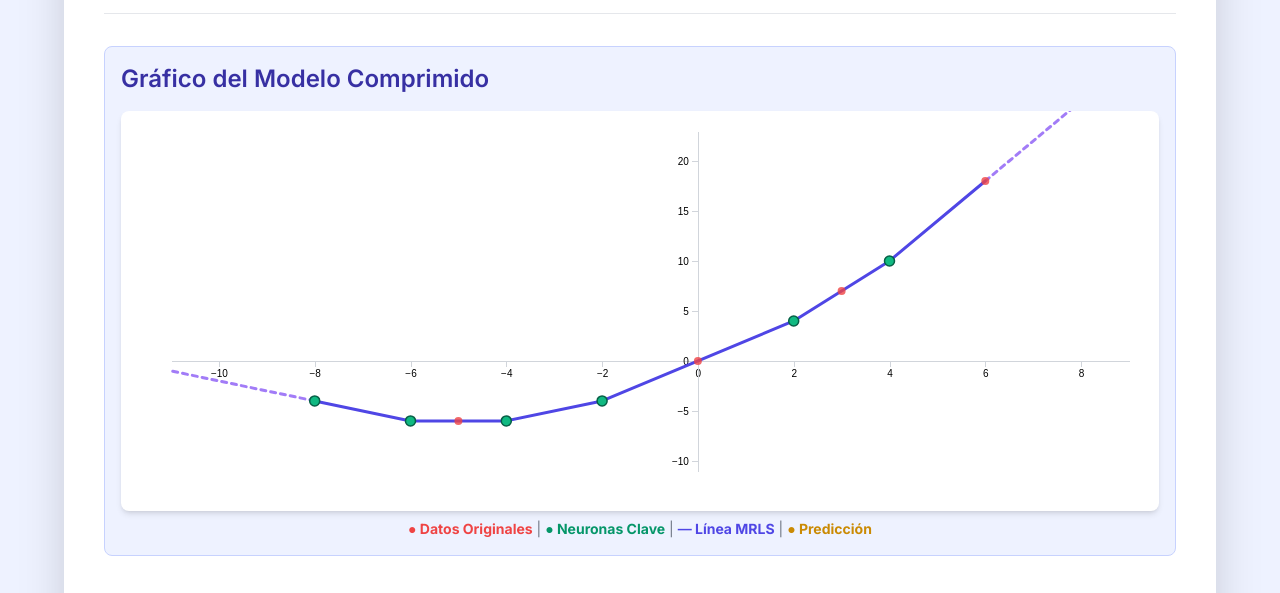
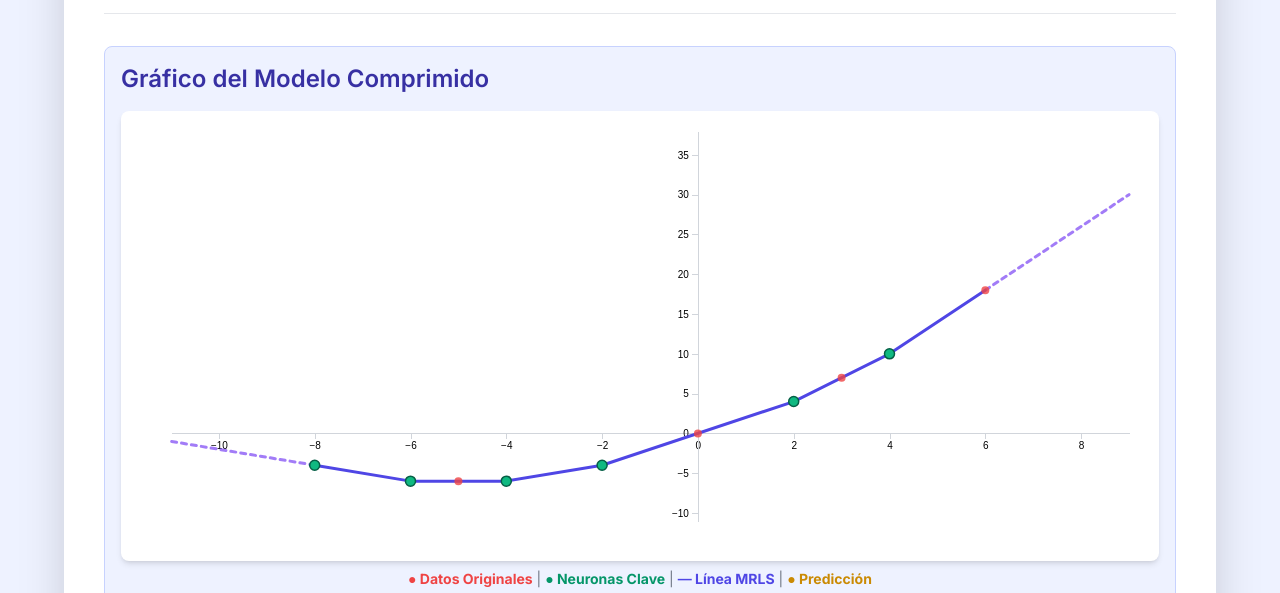
Before and after one commit to akinetic/neural-network, a plain HTML site: page index.html in a window 1280 px wide. Shown: the part 143-736 px from the top of the page. Drawn offline with nearby package versions, Linux system fonts and the light colour scheme.

Commit message:
Update index.html

```diff
--- a/index.html
+++ b/index.html
@@ -31,7 +31,7 @@
             stroke-linecap: round;
         }
         #chart-container {
-            min-height: 350px;
+            min-height: 450px; /* Aumentado para mejor visibilidad */
             background-color: #ffffff;
             border-radius: 0.5rem;
             box-shadow: 0 4px 6px -1px rgba(0, 0, 0, 0.1), 0 2px 4px -2px rgba(0, 0, 0, 0.1);
@@ -69,7 +69,6 @@
                 </p>
 
                 <div class="flex flex-col gap-4 mb-6">
-                    <!-- CORRECCIÓN: Cambiado a type="text" para permitir el signo menos en móvil -->
                     <input type="text" id="inputX" placeholder="Ingresa un valor de X (e.g., -10, 0, 8)"
                            class="p-3 border border-gray-300 rounded-lg focus:ring-indigo-500 focus:border-indigo-500 shadow-sm transition duration-150">
                     <button onclick="getPrediction()"
@@ -107,8 +106,6 @@
             // --- DATOS Y MODELO (Cerebro JS) ---
 
             // Resultados finales precisos de la ejecución de neuron.py (Compresión con Pérdida)
-            // NOTA: Se usan números simples como claves para la lógica interna de JS.
-            // La función formatDictionary se encarga de mostrar el signo '+' donde corresponde.
             const MRLS_DICT = {
                 // X: [Pendiente (P), Ordenada (O)]
                 "-8": [-1.00, -12.00], // Segmento [-8.0, -6.0]
@@ -134,7 +131,6 @@
              */
             function formatDictionary(dict) {
                 // 1. Obtener claves como números y ordenarlas
-                // Usamos solo las claves que representan inicios de segmento activos (excluyendo el límite final 6:NaN)
                 const keys = Object.keys(dict).map(Number).sort((a, b) => a - b);
 
                 let formattedText = "{\n";
@@ -279,12 +275,12 @@
 
             function setupChart() {
                 const container = document.getElementById('chart-container');
-                // Usa el ancho del cliente o un valor fijo si es 0 (para evitar fallos de renderizado)
                 const containerWidth = container.clientWidth || 600;
 
                 const margin = {top: 20, right: 30, bottom: 40, left: 50};
                 const width = containerWidth - margin.left - margin.right;
-                const height = 400 - margin.top - margin.bottom;
+                // Altura fija del contenedor CSS (450) menos los márgenes
+                const height = 450 - margin.top - margin.bottom;
 
                 // 1. Limpia el contenedor
                 d3.select(container).select("svg").remove();
@@ -308,7 +304,9 @@
 
                 // Rango extendido para mostrar la extrapolación
                 const xRange = [minX - 3, maxX + 3];
-                const yRange = [minY - 5, maxY + 5];
+
+                // CORRECCIÓN CLAVE: Ampliamos el rango Y para que las extrapolaciones sean visibles
+                const yRange = [minY - 5, maxY + 20];
 
                 // 4. Define las Escalas
                 xScale = d3.scaleLinear()
```
